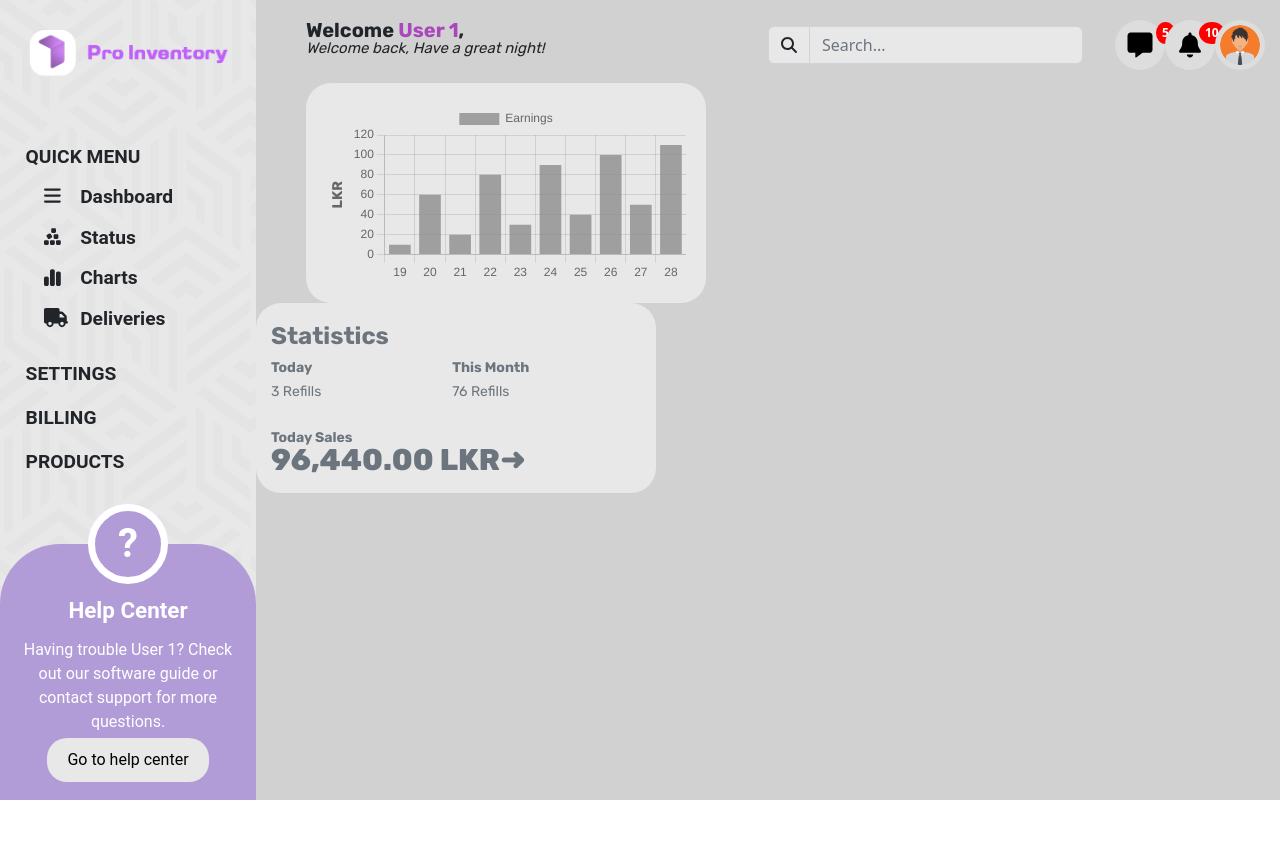
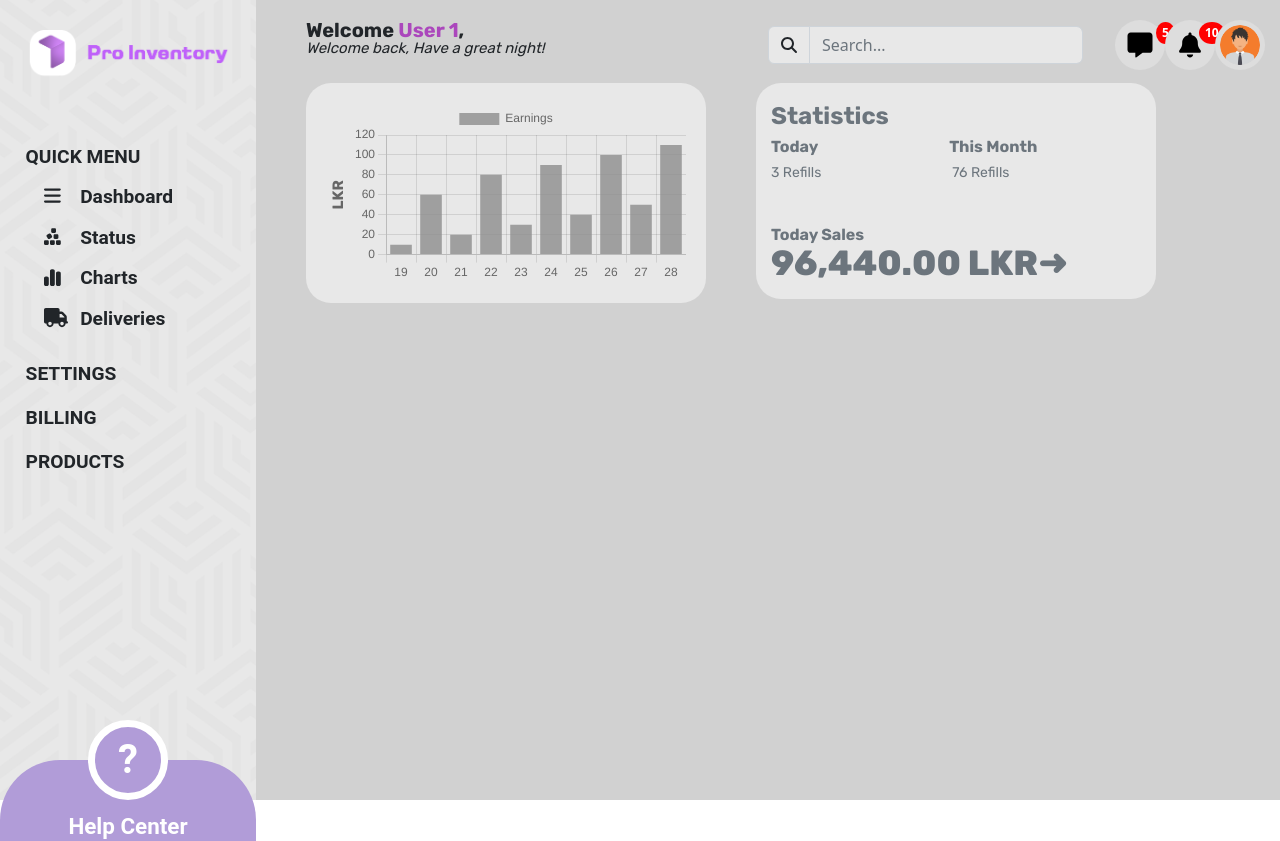
Before and after one commit to ProInventory/Warehouse-frontend, a React (Create React App) app: page /home in a window 1280 px wide. Shown: the top 841 px of the page. Before the commit the page ends 800 px from the top, so only its background shows below. Built offline with nearby package versions, Linux system fonts and the light colour scheme.

Commit message:
fixed positions of the components
-added new animations
-fixed positions

Co-Authored-By: Tharindu N. Madhusanka <mail@tharindu.dev>
Co-Authored-By: L4Y3R <105732109+L4Y3R@users.noreply.github.com>

```diff
--- a/src/components/dashboard.jsx
+++ b/src/components/dashboard.jsx
@@ -20,9 +20,9 @@ const Container = styled.div`
     }
 
     #dashElements {
+        overflow: hidden;
         background-color: #d1d1d1;
         display: table-cell;
-        width: 80%;
     }
 `;
 
--- a/src/components/dashboard/graph.jsx
+++ b/src/components/dashboard/graph.jsx
@@ -60,8 +60,8 @@ const options = {
                 display: true,
                 text: "LKR",
                 font: {
-                    family: "'Rubik', sans-serif",
-                    size: 14,
+                    family: 'Rubik',
+                    size: 15,
                     weight: "bold",
                 },
             },
--- a/src/components/numStat.jsx
+++ b/src/components/numStat.jsx
@@ -12,6 +12,7 @@ const Container = styled.div`
         border-radius: 25px;
         box-shadow: 0px 0px 5px rgba(0, 0, 0, 0);
         transition: box-shadow 0.3s ease-in-out;
+        position: relative;
     }
 
     .center:hover {
@@ -29,19 +30,19 @@ const Container = styled.div`
     }
 
     .time-txt {
-        font-size: 14px;
+        font-size: 16px;
         font-weight: bold;
         color: #6c757d;
         font-family: 'Rubik', sans-serif;
-        padding: 0px 125px 0px 15px;
+        padding: 0px 116px 0px 15px;
     }
 
     .time-txt-sales {
-        font-size: 14px;
+        font-size: 16px;
         font-weight: bold;
         color: #6c757d;
         font-family: 'Rubik', sans-serif;
-        padding: 25px 0px 0px 15px;
+        padding: 40px 0px 0px 15px;
     }
 
     .time-data {
@@ -53,7 +54,7 @@ const Container = styled.div`
     }
 
     .time-data-big {
-        font-size: 30px;
+        font-size: 35px;
         font-weight: 800;
         color: #6c757d;
         font-family: 'Rubik';
@@ -75,6 +76,7 @@ const Container = styled.div`
 
 const Login = () => {
     return (
+        <div style={{ position: 'relative', top:-220, left: 500 }}>
         <React.Fragment>
             <Container>
                 <div className="center">
@@ -96,6 +98,7 @@ const Login = () => {
                 </div>
             </Container>
         </React.Fragment>
+        </div>
     );
 };
 
--- a/src/components/sideBar.jsx
+++ b/src/components/sideBar.jsx
@@ -37,6 +37,7 @@ const Container = styled.div`
 	}
 
 	.sideBar_items {
+
 		position: absolute;
 		top: 16%;
 		margin-left: 2%;
@@ -59,15 +60,16 @@ const Container = styled.div`
 	}
 
 	.box {
+		height: 100vh; /* set the height of the container to the height of the viewport */
+  		display: flex;
+		transition: 0.5s ease-in-out;
 		position: absolute;
-		bottom: 0%;
-		height: 32%;
+		top: 95%;
 		width: 20%;
 		max-width: 20%;
 		border-top-left-radius: 60px;
 		border-top-right-radius: 60px;
 		padding: 10px;
-		margin-top: -10px;
 		background-color: #b19cd8;
 	}
 
@@ -119,6 +121,11 @@ const Container = styled.div`
 		padding: 10px 20px;
 		border: none;
 		cursor: pointer;
+	}
+
+	.box:hover{
+		transition: 0.5s ease-in-out;
+		top: 60%;
 	}
 `;
 
```
